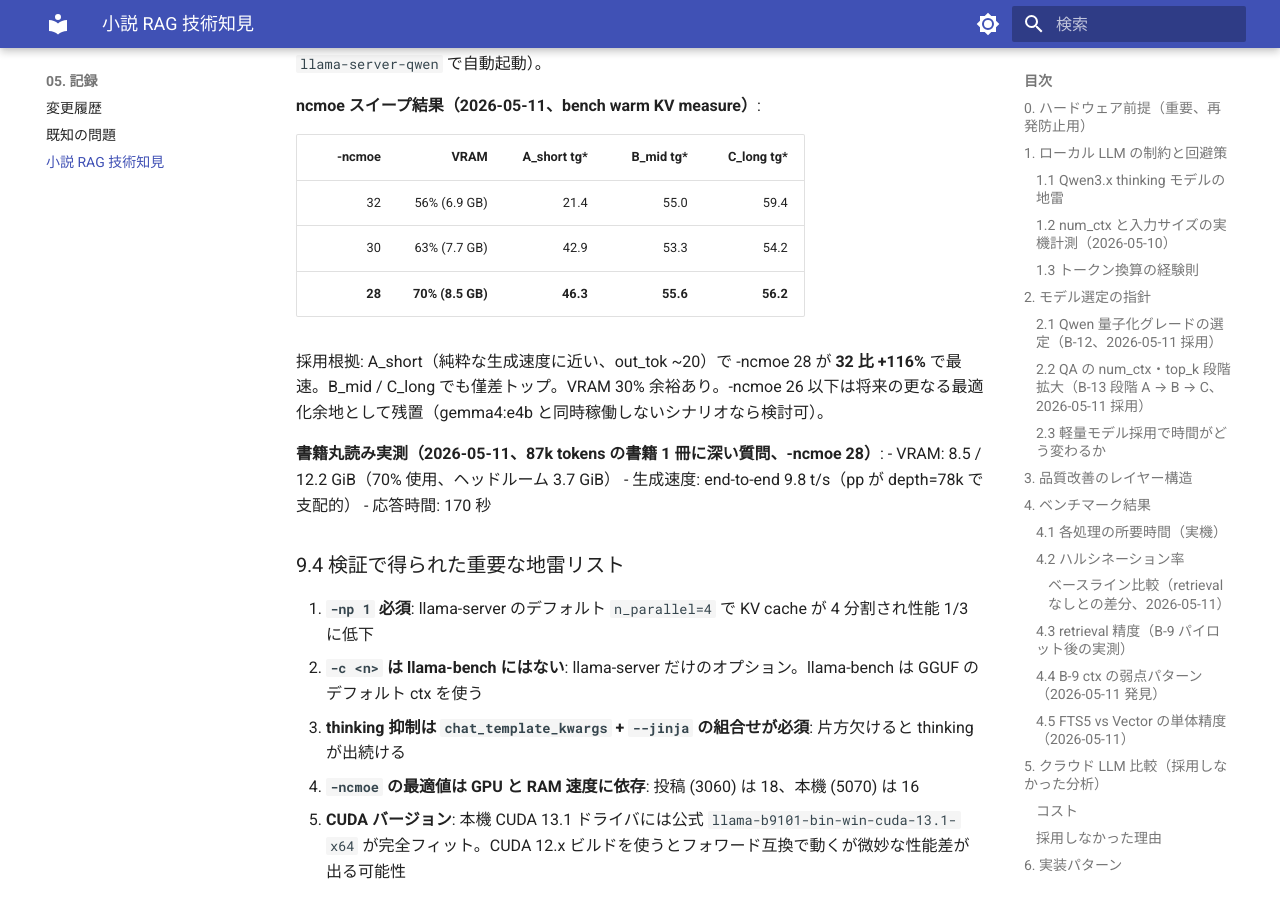
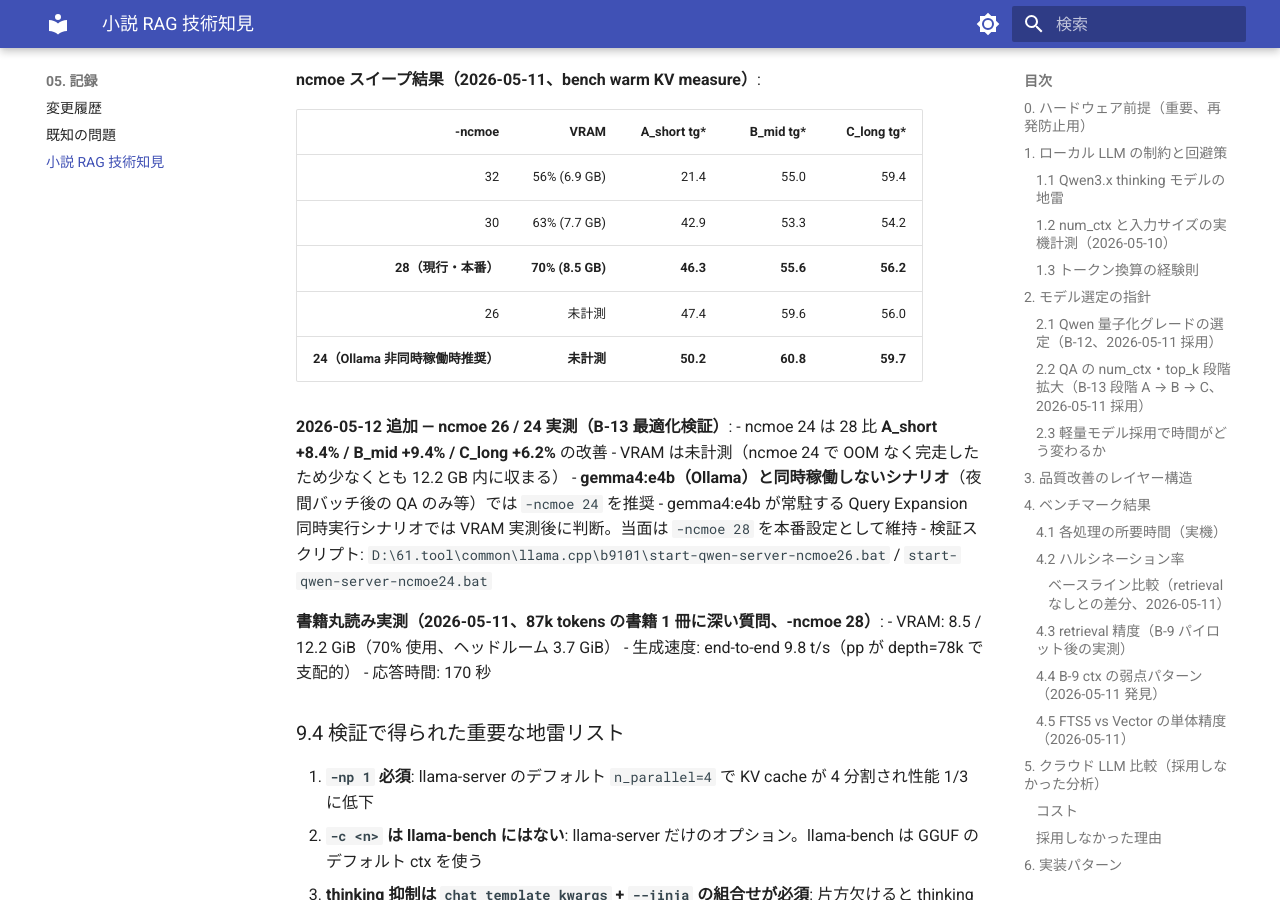
Before and after one commit to kkmmyr/Pic2PDF_Viewer, an MkDocs documentation site: the page built from docs/05_記録/小説RAG_技術知見.md, in a window 1280 px wide and 900 px high, scrolled down 17173 px. Built offline with MkDocs 1.6.1 and Material for MkDocs 9.7.7, drawn with Linux system fonts in a browser that asks for light colours; some of the changed text lies outside the part shown.

Commit message:
docs(novel_rag): B-13 ncmoe 26/24 実測値を技術知見.md に追記
2026-05-12 実機ベンチ結果:
  ncmoe 26: A_short 47.4 / B_mid 59.6 / C_long 56.0 t/s
  ncmoe 24: A_short 50.2 / B_mid 60.8 / C_long 59.7 t/s (vs 28: +6~9%)

Ollama 非同時稼働シナリオでは -ncmoe 24 を推奨。
VRAM 未計測のため本番設定は -ncmoe 28 を維持。

Co-Authored-By: Claude Sonnet 4.6 <noreply@anthropic.com>

```diff
--- a/docs/05_記録/小説RAG_技術知見.md
+++ b/docs/05_記録/小説RAG_技術知見.md
@@ -2,7 +2,7 @@
 
 実機検証・モデル選定・回避策・ベンチマークの記録。設計書（How を書く場所）/ ADR（単発判断）とは別に、運用で蓄えた「経験則」を残す。
 
-最終更新: 2026-05-11（§9 LLM 推論バックエンド検証（llama.cpp vs Ollama, Phase 0〜4b）を追加）
+最終更新: 2026-05-12（§9.3 ncmoe スイープに 26 / 24 実測値を追加）
 
 関連:
 - 設計: [バックエンド設計](../03_詳細設計/小説テキスト検索・RAG機能_バックエンド設計.md)
@@ -555,9 +555,16 @@ llama-server.exe ^
 |---:|---:|---:|---:|---:|
 | 32 | 56% (6.9 GB) | 21.4 | 55.0 | 59.4 |
 | 30 | 63% (7.7 GB) | 42.9 | 53.3 | 54.2 |
-| **28** | **70% (8.5 GB)** | **46.3** | **55.6** | **56.2** |
+| **28（現行・本番）** | **70% (8.5 GB)** | **46.3** | **55.6** | **56.2** |
+| 26 | 未計測 | 47.4 | 59.6 | 56.0 |
+| **24（Ollama 非同時稼働時推奨）** | **未計測** | **50.2** | **60.8** | **59.7** |
 
-採用根拠: A_short（純粋な生成速度に近い、out_tok ~20）で -ncmoe 28 が **32 比 +116%** で最速。B_mid / C_long でも僅差トップ。VRAM 30% 余裕あり。-ncmoe 26 以下は将来の更なる最適化余地として残置（gemma4:e4b と同時稼働しないシナリオなら検討可）。
+**2026-05-12 追加 — ncmoe 26 / 24 実測（B-13 最適化検証）**:
+- ncmoe 24 は 28 比 **A_short +8.4% / B_mid +9.4% / C_long +6.2%** の改善
+- VRAM は未計測（ncmoe 24 で OOM なく完走したため少なくとも 12.2 GB 内に収まる）
+- **gemma4:e4b（Ollama）と同時稼働しないシナリオ**（夜間バッチ後の QA のみ等）では `-ncmoe 24` を推奨
+- gemma4:e4b が常駐する Query Expansion 同時実行シナリオでは VRAM 実測後に判断。当面は `-ncmoe 28` を本番設定として維持
+- 検証スクリプト: `D:\61.tool\common\llama.cpp\b9101\start-qwen-server-ncmoe26.bat` / `start-qwen-server-ncmoe24.bat`
 
 **書籍丸読み実測（2026-05-11、87k tokens の書籍 1 冊に深い質問、-ncmoe 28）**:
 - VRAM: 8.5 / 12.2 GiB（70% 使用、ヘッドルーム 3.7 GiB）
```
